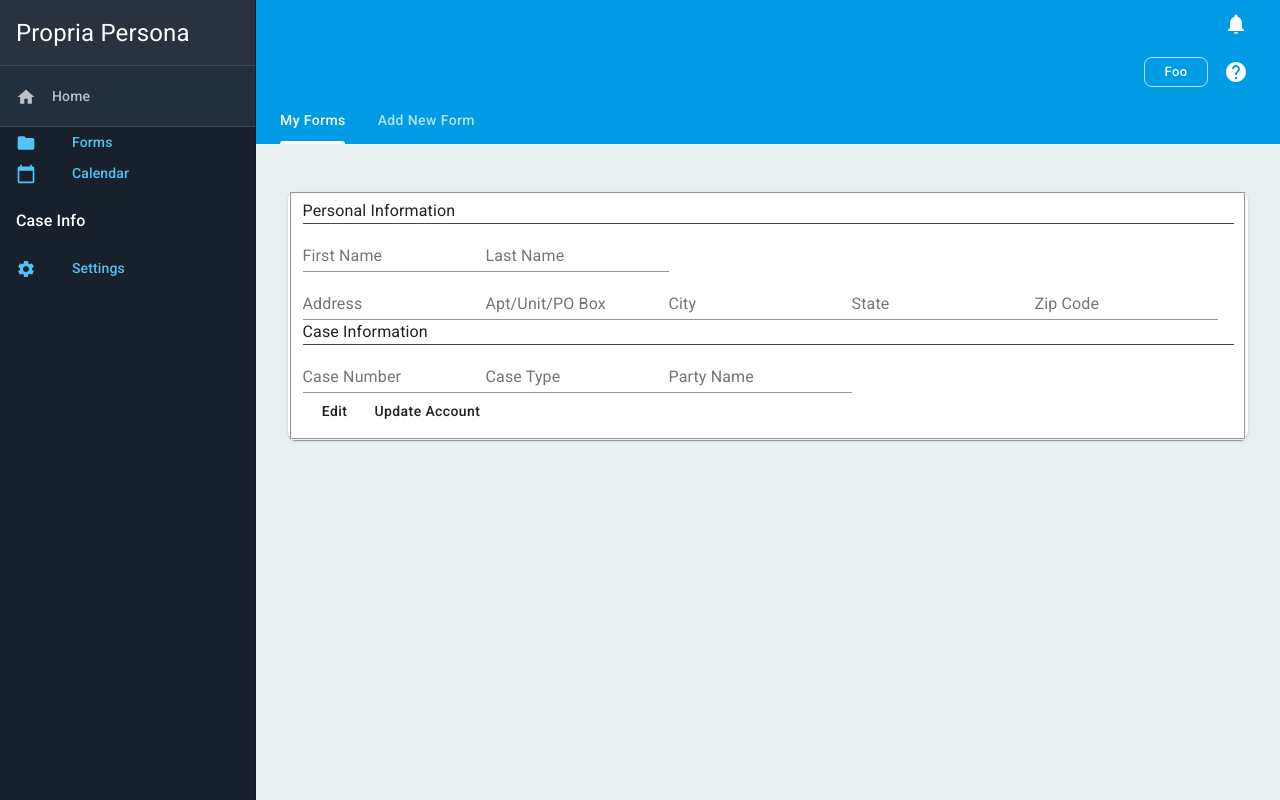
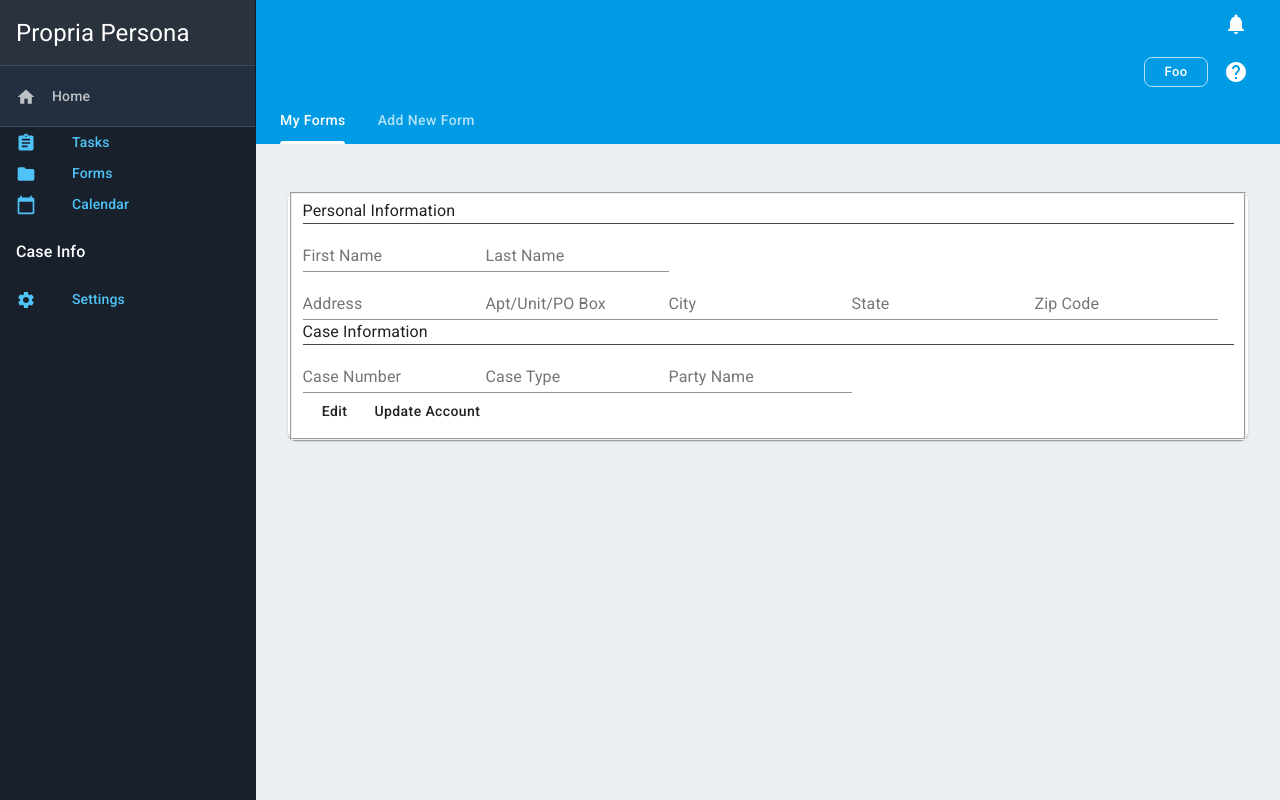
Before and after one commit to propriapersona/propriapersona-fe, a React (Create React App) app: page /1/forms in a window 1280 px wide. Shown: the top 800 px of the page. Built offline with nearby package versions, Linux system fonts and the light colour scheme; no server answers; sample sign-in values are in the browser's storage.

Commit message:
Started adding tasks components.

```diff
--- a/src/actions/index.js
+++ b/src/actions/index.js
@@ -9,6 +9,10 @@ export const GET_USER_FAIL = "GET_USERS_FAIL";
 export const GET_ACCOUNT_START = "GET_ACCOUNT_START";
 export const GET_ACCOUNT_SUCCESS = "GET_ACCOUNT_SUCCESS";
 export const GET_ACCOUNT_FAIL = "GET_ACCOUNT_FAIL";
+
+export const UPDATE_ACCOUNT_START = "UPDATE_ACCOUNT_START";
+export const UPDATE_ACCOUNT_SUCCESS = "UPDATE_ACCOUNT_SUCCESS";
+export const UPDATE_ACCOUNT_FAIL = "UPDATE_ACCOUNT_FAIL";
 
 export const getUsers = () => (dispatch) => {
   console.log("getUsers Fired");
@@ -31,3 +35,11 @@ export const getAccount = (username) => (dispatch) => {
     })
     .catch((err) => dispatch({ type: GET_ACCOUNT_FAIL, payload: err }));
 };
+
+export const updateAccount = (acctID, updatedAccount) => (dispatch) => {
+  dispatch({ type: UPDATE_ACCOUNT_START });
+  axiosWithAuth()
+    .put(`/account/${acctID}`, updatedAccount)
+    .then((res) => console.log(res))
+    .catch((err) => console.log(err));
+};
--- a/src/components/dashboard/Navigator.js
+++ b/src/components/dashboard/Navigator.js
@@ -10,6 +10,7 @@ import HomeIcon from "@material-ui/icons/Home";
 import SettingsIcon from "@material-ui/icons/Settings";
 import FolderIcon from "@material-ui/icons/Folder";
 import CalendarTodayIcon from "@material-ui/icons/CalendarToday";
+import AssignmentIcon from "@material-ui/icons/Assignment";
 import { withStyles } from "@material-ui/core/styles";
 import clsx from "clsx";
 import { Link, useParams, useHistory } from "react-router-dom";
@@ -88,6 +89,22 @@ const Navigator = (props) => {
           className={clsx(classes.item, classes.itemActiveItem)}
           component={Link}
           onClick={() => {
+            other.setMenuItem("tasks");
+            history.push(`/${username}/tasks`);
+          }}
+        >
+          <ListItemIcon>
+            <AssignmentIcon />
+          </ListItemIcon>
+          <ListItemText classes={{ primary: classes.itemPrimary }}>
+            Tasks
+          </ListItemText>
+        </ListItem>
+        <ListItem
+          button
+          className={clsx(classes.item, classes.itemActiveItem)}
+          component={Link}
+          onClick={() => {
             other.setMenuItem("forms");
             history.push(`/${username}/forms`);
           }}
```
